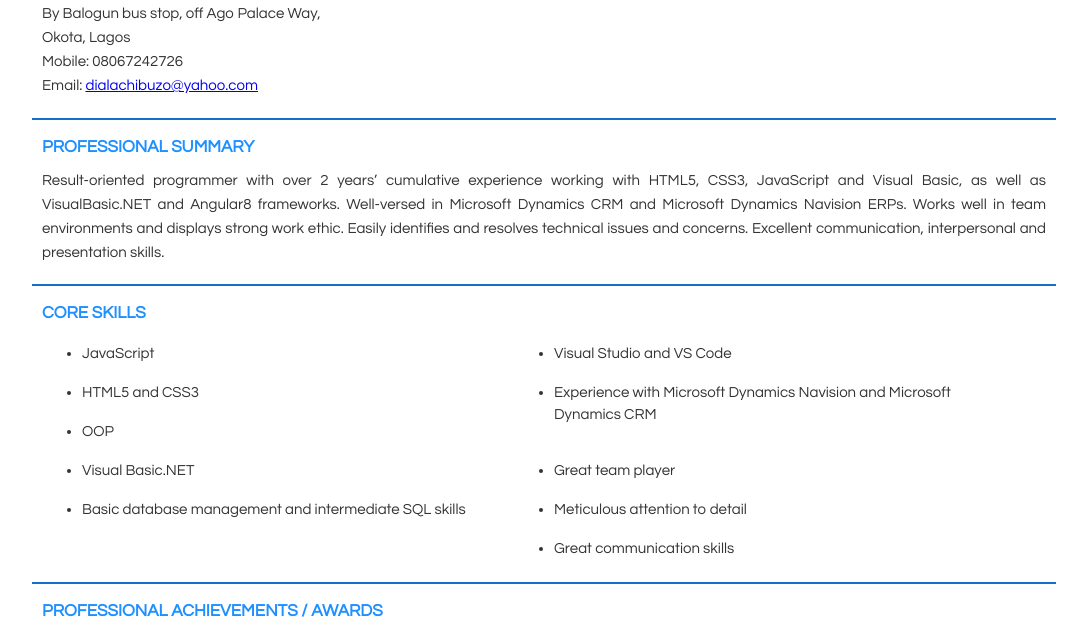
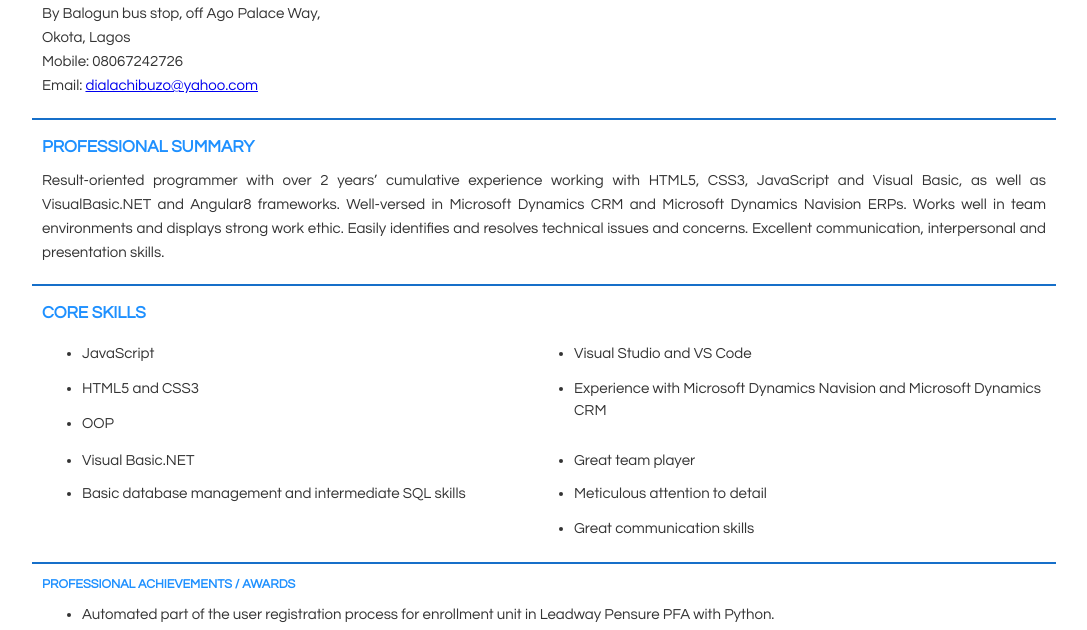
Before and after one commit to CDiala/resume, a plain HTML site: page index.html in a window 1280 px wide. Shown: the part 88-718 px from the top of the page, without its empty margins (96-1183 px from the left). Drawn offline with Linux system fonts and the light colour scheme.

Commit message:
Adjusted the skills list and the HTML semantics

```diff
--- a/index.html
+++ b/index.html
@@ -12,9 +12,6 @@
 
 <body>
     <header>
-
-    </header>
-    <main>
         <section class="personal-details">
             <h1>Chibuzo J. <em>Diala</em></h1>
             <p>
@@ -40,6 +37,9 @@
             </p>
         </section>
         <hr>
+
+    </header>
+    <main>
         <section class="skills">
             <h2>CORE SKILLS</h2>
             <ul>
@@ -347,13 +347,14 @@
             </p>
         </section>
         <hr>
+    </main>
+    <footer>
         <section class="reference">
             <h2>reference</h2>
             <p>Available upon request</p>
         </section>
         <hr>
-    </main>
-    <footer></footer>
+    </footer>
 </body>
 
 </html>
--- a/styles/style.css
+++ b/styles/style.css
@@ -18,7 +18,6 @@ body {
   line-height: 2;
   margin: 3.6rem auto;
   width: 85%;
-  /* max-width: 90%; */
 }
 
 /* Typography */
@@ -33,7 +32,6 @@ h2 {
 }
 
 h1 {
-  /* font-size: 3.157rem; */
   font-size: 2rem;
   font-weight: 400;
   line-height: 1;
@@ -45,22 +43,22 @@ h1 em {
 }
 
 h2 {
-  /* font-size: 2.369rem; */
   font-size: 1.7rem;
-  /* font-size: 1.4rem; */
   margin-bottom: 0.5rem;
+}
+
+.awards h2 {
+  font-size: 1.265rem;
 }
 
 h3 {
   color: var(--color-sub-heading);
-  /* font-size: 1.777rem; */
   font-size: 1.333rem;
   line-height: 1.5;
 }
 
 p {
   color: var(--color-body);
-  /* font-size: 1rem; */
 }
 
 hr {
@@ -85,7 +83,6 @@ p {
 }
 
 .summary h2 {
-  /* font-size: 1.6rem; */
   margin-bottom: -0.2rem;
 }
 
@@ -94,16 +91,14 @@ p {
 }
 
 .skills ul {
+  column-gap: 20px;
   display: grid;
-  column-gap: 20px;
-  font-size: 1rem;
   grid-template-columns: repeat(2, 1fr);
-  /* grid-template-columns: 60% 40%; */
   grid-template-rows: repeat(6, 25px);
   line-height: 1.5;
   margin-bottom: 0;
-  /* padding: 0 10px; */
-  row-gap: 14px;
+  padding-right: 0;
+  row-gap: 10px;
 }
 
 .skills ul li {
@@ -148,6 +143,11 @@ p {
 
 .skills ul li:nth-of-type(10) {
   grid-area: 6/2/7/3;
+}
+
+.skills ul li:nth-of-type(4n) {
+  margin: 0;
+  align-self: end;
 }
 
 .awards h2,
```
